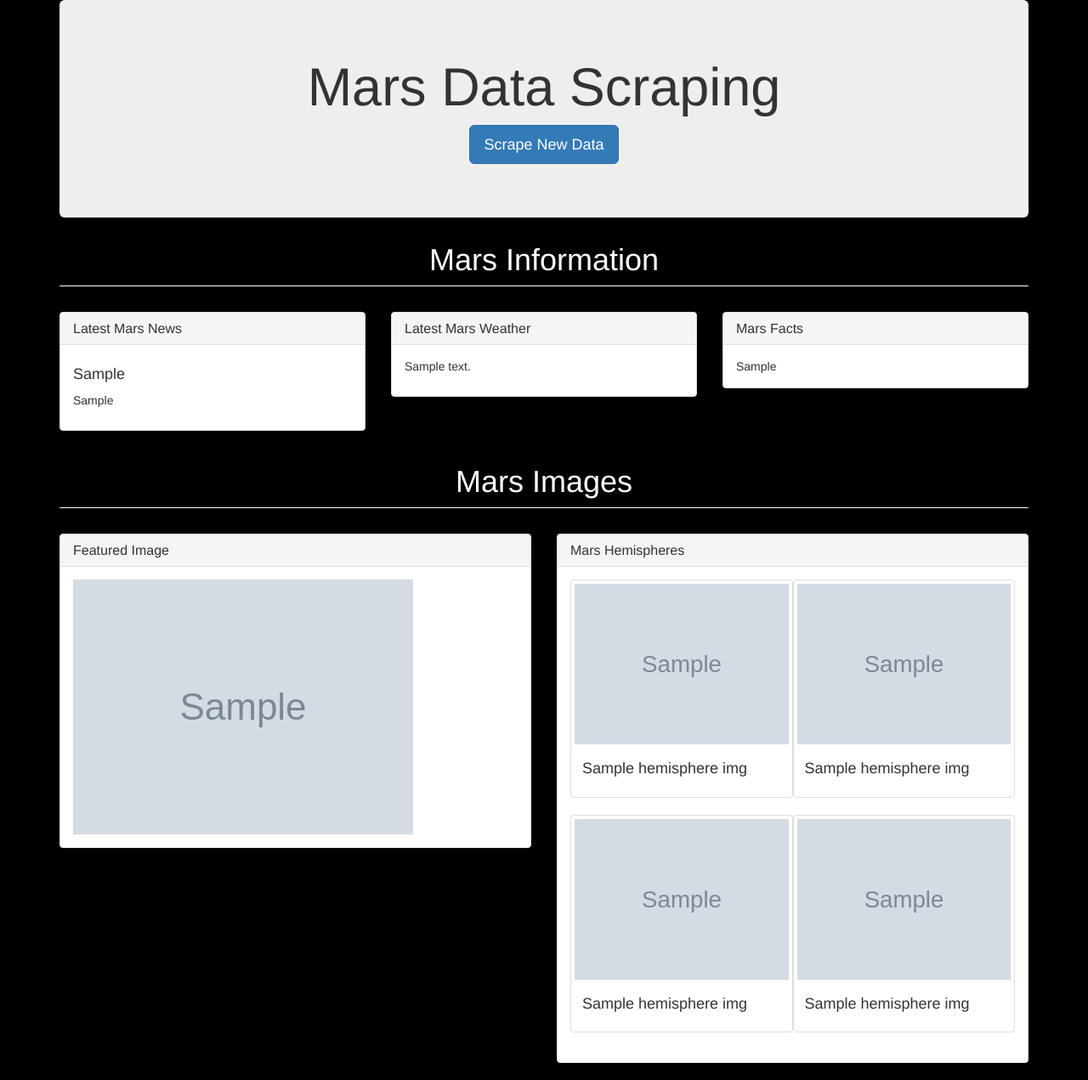
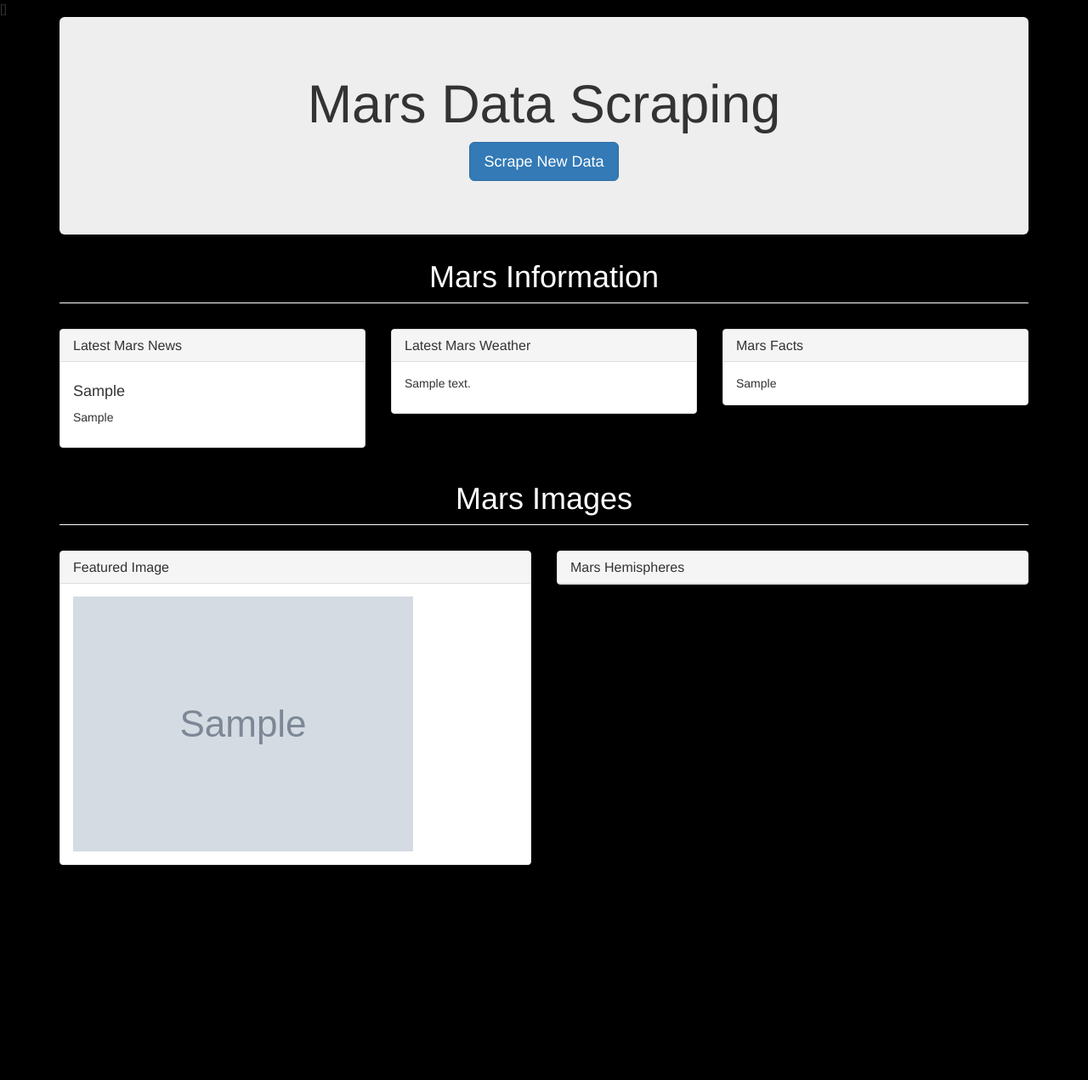
Before and after one commit to tazexpress24/webscraping, a Flask app: page / in a window 1280 px wide. Shown: the whole page at 85% size. After the commit the page ends 1018 px from the top, so only its background shows below. Run offline with Flask 2, Linux system fonts and the light colour scheme; grey boxes marked "Sample" are stand-in pictures; a database or web service that is not in the repository returns one stand-in record (values such as "Sample title"); some libraries are stand-ins or nearby versions.

Commit message:
Update file

```diff
--- a/app.py
+++ b/app.py
@@ -43,7 +43,7 @@ def web_scrape():
     db.collection.remove({})
     mars_data = scrape_mars.scrape()
     db.collection.insert_one(mars_data)
-    return  render_template('scrape.html')
+    return  render_template('index.html')
 
 if __name__ == "__main__":
     app.run(debug=True)
--- a/scrape_mars.py
+++ b/scrape_mars.py
@@ -6,7 +6,7 @@ from splinter import Browser
 from bs4 import BeautifulSoup
 
 #Site Navigation
-executable_path = {"executable_path": "chromedriver"}
+executable_path = {"executable_path": "C:/Users/tazex/OneDrive/Desktop/HW13/chromedriver.exe"}
 browser = Browser("chrome", **executable_path, headless=False)
 
 
--- a/templates/index.html
+++ b/templates/index.html
@@ -1,5 +1,6 @@
 
-<!DOCTYPE html>
+
+<!DOCTYPE html>[]
 <html lang="en">
 
 <head>
@@ -9,7 +10,6 @@
     <link rel="stylesheet" href="https://maxcdn.bootstrapcdn.com/bootstrap/3.3.7/css/bootstrap.min.css">
     <title>Mars Data Scraping</title>
 </head>
-
 <body style="background:black;">
     <div class="container" style="background:black;">
         <div class="jumbotron text-center" style="width: 100%;">
@@ -73,36 +73,5 @@
                     <div class="panel-heading">
                         <h3 class="panel-title">Mars Hemispheres</h3>
                     </div>
-                    <div class="panel-body">
-                        <div class="thumbnail" style="width: 50%; float:left;">
-                            <img src= {{ mars_data.hemisphere_imgs[0].img_url }} alt="Hemisphere1">
-                            <div class="caption">
-                                <h4>{{ mars_data.hemisphere_imgs[0]["title"] }}</h4>
-                            </div>
-                        </div>
-                        <div class="thumbnail" style="width: 50%; float:left;">
-                            <img src= {{ mars_data.hemisphere_imgs[2].img_url }} alt="Hemisphere2">
-                            <div class="caption">
-                                <h4>{{ mars_data.hemisphere_imgs[2]["title"] }}</h4>
-                            </div>
-                        </div>
-                        <div class="thumbnail" style="width: 50%; float:left;">
-                            <img src= {{ mars_data.hemisphere_imgs[1].img_url }} alt="Hemisphere3">
-                            <div class="caption">
-                                <h4>{{ mars_data.hemisphere_imgs[1]["title"] }}</h4>
-                            </div>
-                        </div>
-                        <div class="thumbnail" style="width: 50%; float:left;">
-                            <img src= {{ mars_data.hemisphere_imgs[3].img_url }} alt="Hemisphere4">
-                            <div class="caption">
-                                <h4>{{ mars_data.hemisphere_imgs[3]["title"] }}</h4>
-                            </div>
-                        </div>
-                    </div>
-                </div>
-            </div>
-        </div>
-    </div>
-</body>
 
 </html>
```
Also changed, not shown: 2 other files.
